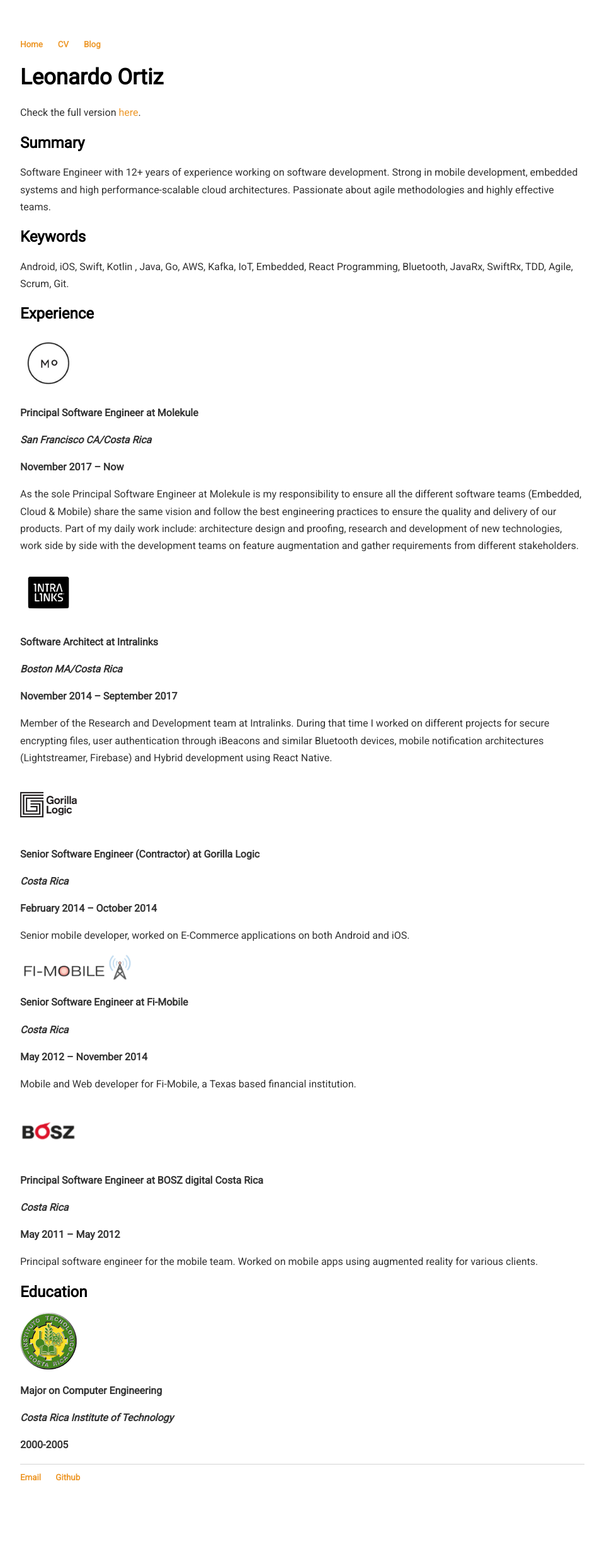
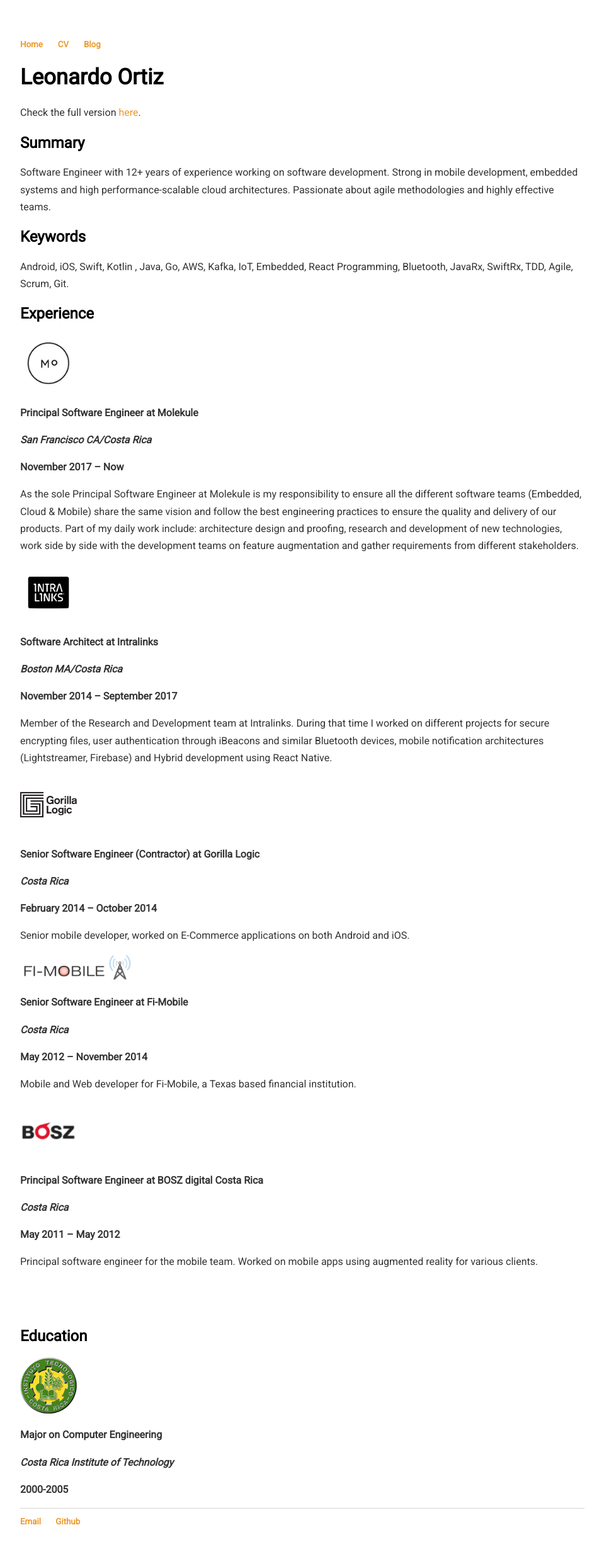
Before and after one commit to leohackerman/leohackerman.github.io, a Jekyll site: the page built from cv/cv.md, in a window 1280 px wide. Shown: the whole page at 63% size, without its empty margins (160-1119 px from the left). Built offline with Jekyll 4.4.1, drawn with Linux system fonts in a browser that asks for light colours; before the commit the page ends 2414 px from its top, so only the background shows below that.

Commit message:
Update cv.md

```diff
--- a/cv/cv.md
+++ b/cv/cv.md
@@ -88,8 +88,8 @@
 
 Principal software engineer for the mobile team. Worked on mobile apps using augmented reality for various clients.
 
-<p/>
-<p/>
+<br/>
+<br/>
 
 ## Education
 <div>
```
